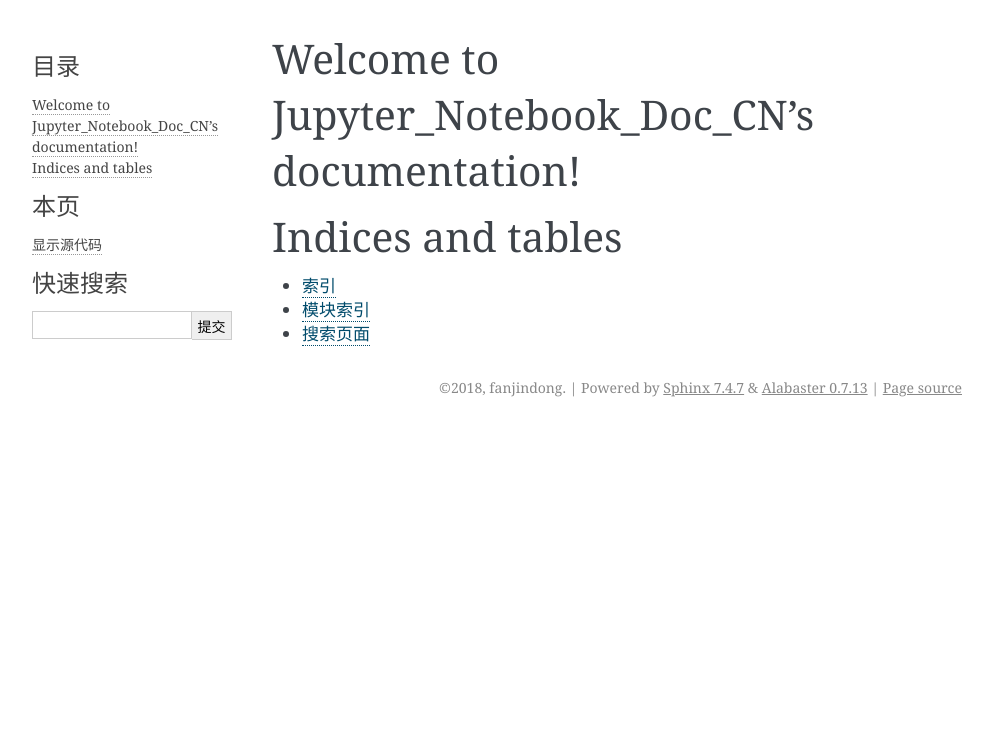
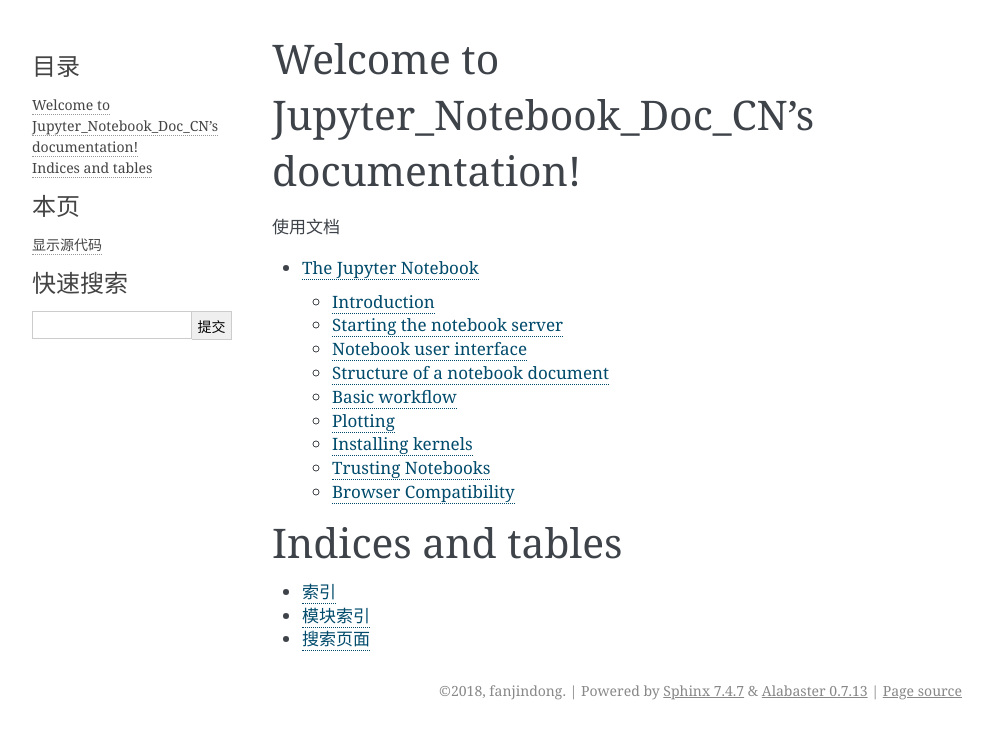
Before and after one commit to fanjindong/Jupyter_Notebook_CH, a Sphinx documentation site: the page built from source/index.rst, in a window 1280 px wide. Shown: the top 739 px of the page, without its empty margins (148-1141 px from the left). Built offline with Sphinx 7.4.7, drawn with Linux system fonts in a browser that asks for light colours; some of the changed lines change nothing that is shown.

Commit message:
fix:notebook

```diff
--- a/source/index.rst
+++ b/source/index.rst
@@ -8,7 +8,9 @@
 
 .. toctree::
    :maxdepth: 2
-   :caption: Contents:
+   :caption: 使用文档
+
+   notebook
 
 
 
--- /dev/null
+++ b/source/notebook.rst
@@ -0,0 +1,416 @@
+.. _htmlnotebook:
+
+The Jupyter Notebook
+====================
+
+Introduction
+------------
+
+这个notebook扩展了基于控制台交互计算的新方向，提供了一个基于web的应用程序来捕捉整个计算过程：
+开发、记录和执行代码，以及输出结果。这个notebook包含了两个组件：
+
+
+**A web application**: a browser-based tool for interactive authoring of
+documents which combine explanatory text, mathematics, computations and their
+rich media output.
+
+**Notebook documents**: a representation of all content visible in the web
+application, including inputs and outputs of the computations, explanatory
+text, mathematics, images, and rich media representations of objects.
+
+.. seealso::
+
+    参阅 :ref:`installation guide <jupyter:install>` 解释如何安装notebook及管理依赖。
+
+
+web application的主要特性
+~~~~~~~~~~~~~~~~~~~~~~~~~~~~~~~~~~~~
+
+* In-browser editing for code, with automatic syntax highlighting,
+  indentation, and tab completion/introspection.
+
+* The ability to execute code from the browser, with the results of
+  computations attached to the code which generated them.
+
+* Displaying the result of computation using rich media representations, such
+  as HTML, LaTeX, PNG, SVG, etc. For example, publication-quality figures
+  rendered by the matplotlib_ library, can be included inline.
+
+* In-browser editing for rich text using the Markdown_ markup language, which
+  can provide commentary for the code, is not limited to plain text.
+
+* The ability to easily include mathematical notation within markdown cells
+  using LaTeX, and rendered natively by MathJax_.
+
+
+
+.. _MathJax: https://www.mathjax.org/
+
+
+Notebook 文档
+~~~~~~~~~~~~~~~~~~
+Notebook documents contains the inputs and outputs of a interactive session as
+well as additional text that accompanies the code but is not meant for
+execution.  In this way, notebook files can serve as a complete computational
+record of a session, interleaving executable code with explanatory text,
+mathematics, and rich representations of resulting objects. These documents
+are internally JSON_ files and are saved with the ``.ipynb`` extension. Since
+JSON is a plain text format, they can be version-controlled and shared with
+colleagues.
+
+.. _JSON: https://en.wikipedia.org/wiki/JSON
+
+Notebooks may be exported to a range of static formats, including HTML (for
+example, for blog posts), reStructuredText, LaTeX, PDF, and slide shows, via
+the nbconvert_ command.
+
+Furthermore, any  ``.ipynb`` notebook document available from a public
+URL can be shared via the `Jupyter Notebook Viewer <nbviewer>`_ (nbviewer_).
+This service loads the notebook document from the URL and renders it as a
+static web page.  The results may thus be shared with a colleague, or as a
+public blog post, without other users needing to install the Jupyter notebook
+themselves.  In effect, nbviewer_ is simply nbconvert_ as
+a web service, so you can do your own static conversions with nbconvert,
+without relying on nbviewer.
+
+
+
+.. seealso::
+
+    :ref:`Details on the notebook JSON file format <nbformat:notebook_file_format>`
+
+
+Notebooks and privacy
+~~~~~~~~~~~~~~~~~~~~~
+
+Because you use Jupyter in a web browser, some people are understandably
+concerned about using it with sensitive data.
+However, if you followed the standard
+`install instructions <https://jupyter.readthedocs.io/en/latest/install.html>`_,
+Jupyter is actually running on your own computer.
+If the URL in the address bar starts with ``http://localhost:`` or
+``http://127.0.0.1:``, it's your computer acting as the server.
+Jupyter doesn't send your data anywhere else—and as it's open source,
+other people can check that we're being honest about this.
+
+You can also use Jupyter remotely:
+your company or university might run the server for you, for instance.
+If you want to work with sensitive data in those cases,
+talk to your IT or data protection staff about it.
+
+We aim to ensure that other pages in your browser or other users on the same
+computer can't access your notebook server. See :ref:`server_security` for
+more about this.
+
+
+Starting the notebook server
+----------------------------
+
+You can start running a notebook server from the command line using the
+following command::
+
+    jupyter notebook
+
+This will print some information about the notebook server in your console,
+and open a web browser to the URL of the web application (by default,
+``http://127.0.0.1:8888``).
+
+The landing page of the Jupyter notebook web application, the **dashboard**,
+shows the notebooks currently available in the notebook directory (by default,
+the directory from which the notebook server was started).
+
+You can create new notebooks from the dashboard with the ``New Notebook``
+button, or open existing ones by clicking on their name.  You can also drag
+and drop ``.ipynb`` notebooks and standard ``.py`` Python source code files
+into the notebook list area.
+
+When starting a notebook server from the command line, you can also open a
+particular notebook directly, bypassing the dashboard, with ``jupyter notebook
+my_notebook.ipynb``. The ``.ipynb`` extension is assumed if no extension is
+given.
+
+When you are inside an open notebook, the `File | Open...` menu option will
+open the dashboard in a new browser tab, to allow you to open another notebook
+from the notebook directory or to create a new notebook.
+
+
+.. note::
+
+   You can start more than one notebook server at the same time, if you want
+   to work on notebooks in different directories.  By default the first
+   notebook server starts on port 8888, and later notebook servers search for
+   ports near that one.  You can also manually specify the port with the
+   ``--port`` option.
+
+Creating a new notebook document
+~~~~~~~~~~~~~~~~~~~~~~~~~~~~~~~~
+
+A new notebook may be created at any time, either from the dashboard, or using
+the :menuselection:`File --> New` menu option from within an active notebook.
+The new notebook is created within the same directory and will open in a new
+browser tab. It will also be reflected as a new entry in the notebook list on
+the dashboard.
+
+.. image:: _static/images/new-notebook.gif
+
+
+Opening notebooks
+~~~~~~~~~~~~~~~~~
+An open notebook has **exactly one** interactive session connected to a
+kernel, which will execute code sent by the user
+and communicate back results.  This kernel remains active if the web browser
+window is closed, and reopening the same notebook from the dashboard will
+reconnect the web application to the same kernel. In the dashboard, notebooks
+with an active kernel have a ``Shutdown`` button next to them, whereas
+notebooks without an active kernel have a ``Delete`` button in its place.
+
+Other clients may connect to the same kernel.
+When each kernel is started, the notebook server prints to the terminal a
+message like this::
+
+    [NotebookApp] Kernel started: 87f7d2c0-13e3-43df-8bb8-1bd37aaf3373
+
+This long string is the kernel's ID which is sufficient for getting the
+information necessary to connect to the kernel. If the notebook uses the IPython
+kernel, you can also see this
+connection data by running the ``%connect_info`` :ref:`magic
+<magics_explained>`, which will print the same ID information along with other
+details.
+
+You can then, for example, manually start a Qt console connected to the *same*
+kernel from the command line, by passing a portion of the ID::
+
+    $ jupyter qtconsole --existing 87f7d2c0
+
+Without an ID, ``--existing`` will  connect to the most recently
+started kernel.
+
+With the IPython kernel, you can also run the ``%qtconsole``
+:ref:`magic <magics_explained>` in the notebook to open a Qt console connected
+to the same kernel.
+
+.. seealso::
+
+    :ref:`ipythonzmq`
+
+Notebook user interface
+-----------------------
+
+When you create a new notebook document, you will be presented with the
+**notebook name**, a **menu bar**, a **toolbar** and an empty **code cell**.
+
+.. image:: ./_static/images/blank-notebook-ui.png
+
+**Notebook name**: The name displayed at the top of the page,
+next to the Jupyter logo, reflects the name of the ``.ipynb`` file.
+Clicking on the notebook name brings up a dialog which allows you to rename it.
+Thus, renaming a notebook
+from "Untitled0" to "My first notebook" in the browser, renames the
+``Untitled0.ipynb`` file to ``My first notebook.ipynb``.
+
+**Menu bar**: The menu bar presents different options that may be used to
+manipulate the way the notebook functions.
+
+**Toolbar**: The tool bar gives a quick way of performing the most-used
+operations within the notebook, by clicking on an icon.
+
+**Code cell**: the default type of cell; read on for an explanation of cells.
+
+
+Structure of a notebook document
+--------------------------------
+
+The notebook consists of a sequence of cells.  A cell is a multiline text input
+field, and its contents can be executed by using :kbd:`Shift-Enter`, or by
+clicking either the "Play" button the toolbar, or :guilabel:`Cell`, :guilabel:`Run` in the menu bar.
+The execution behavior of a cell is determined by the cell's type.  There are three
+types of cells: **code cells**, **markdown cells**, and **raw cells**.  Every
+cell starts off being a **code cell**, but its type can be changed by using a
+drop-down on the toolbar (which will be "Code", initially), or via
+:ref:`keyboard shortcuts <keyboard-shortcuts>`.
+
+For more information on the different things you can do in a notebook,
+see the `collection of examples
+<https://nbviewer.jupyter.org/github/jupyter/notebook/tree/master/docs/source/examples/Notebook/>`_.
+
+Code cells
+~~~~~~~~~~
+A *code cell* allows you to edit and write new code, with full syntax
+highlighting and tab completion. The programming language you use depends
+on the *kernel*, and the default kernel (IPython) runs Python code.
+
+When a code cell is executed, code that it contains is sent to the kernel
+associated with the notebook.  The results that are returned from this
+computation  are then displayed in the notebook as the cell's *output*. The
+output is not limited to text, with many other possible forms of output are
+also possible, including ``matplotlib`` figures and HTML tables (as used, for
+example, in the ``pandas`` data analysis package). This is known as IPython's
+*rich display* capability.
+
+.. seealso::
+
+   `Rich Output`_  example notebook
+
+Markdown cells
+~~~~~~~~~~~~~~
+You can document the computational process in a literate way, alternating
+descriptive text with code, using *rich text*. In IPython this is accomplished
+by marking up text with the Markdown language. The corresponding cells are
+called *Markdown cells*. The Markdown language provides a simple way to
+perform this text markup, that is, to specify which parts of the text should
+be emphasized (italics), bold, form lists, etc.
+
+If you want to provide structure for your document, you can use markdown
+headings. Markdown headings consist of 1 to 6 hash # signs ``#`` followed by a
+space and the title of your section. The markdown heading will be converted
+to a clickable link for a section of the notebook. It is also used as a hint
+when exporting to other document formats, like PDF.
+
+When a Markdown cell is executed, the Markdown code is converted into
+the corresponding formatted rich text. Markdown allows arbitrary HTML code for
+formatting.
+
+Within Markdown cells, you can also include *mathematics* in a straightforward
+way, using standard LaTeX notation: ``$...$`` for inline mathematics and
+``$$...$$`` for displayed mathematics. When the Markdown cell is executed,
+the LaTeX portions are automatically rendered in the HTML output as equations
+with high quality typography. This is made possible by MathJax_, which
+supports a `large subset <mathjax_tex>`_ of LaTeX functionality
+
+.. _mathjax_tex: https://docs.mathjax.org/en/latest/tex.html
+
+Standard mathematics environments defined by LaTeX and AMS-LaTeX (the
+``amsmath`` package) also work, such as
+``\begin{equation}...\end{equation}``, and ``\begin{align}...\end{align}``.
+New LaTeX macros may be defined using standard methods,
+such as ``\newcommand``, by placing them anywhere *between math delimiters* in
+a Markdown cell. These definitions are then available throughout the rest of
+the IPython session.
+
+.. seealso::
+
+    `Working with Markdown Cells`_ example notebook
+
+Raw cells
+~~~~~~~~~
+
+*Raw* cells provide a place in which you can write *output* directly.
+Raw cells are not evaluated by the notebook.
+When passed through nbconvert_, raw cells arrive in the
+destination format unmodified. For example, you can type full LaTeX
+into a raw cell, which will only be rendered by LaTeX after conversion by
+nbconvert.
+
+
+Basic workflow
+--------------
+
+The normal workflow in a notebook is, then, quite similar to a standard
+IPython session, with the difference that you can edit cells in-place multiple
+times until you obtain the desired results, rather than having to
+rerun separate scripts with the ``%run`` magic command.
+
+
+Typically, you will work on a computational problem in pieces, organizing
+related ideas into cells and moving forward once previous parts work
+correctly. This is much more convenient for interactive exploration than
+breaking up a computation into scripts that must be executed together, as was
+previously necessary, especially if parts of them take a long time to run.
+
+To interrupt a calculation which is taking too long, use the :guilabel:`Kernel`,
+:guilabel:`Interrupt` menu option, or the :kbd:`i,i` keyboard shortcut.
+Similarly, to restart the whole computational process,
+use the :guilabel:`Kernel`, :guilabel:`Restart` menu option or :kbd:`0,0`
+shortcut.
+
+A notebook may be downloaded as a ``.ipynb`` file or converted to a number of
+other formats using the menu option :guilabel:`File`, :guilabel:`Download as`.
+
+.. seealso::
+
+    `Running Code in the Jupyter Notebook`_ example notebook
+
+    `Notebook Basics`_ example notebook
+
+.. _keyboard-shortcuts:
+
+Keyboard shortcuts
+~~~~~~~~~~~~~~~~~~
+All actions in the notebook can be performed with the mouse, but keyboard
+shortcuts are also available for the most common ones. The essential shortcuts
+to remember are the following:
+
+* :kbd:`Shift-Enter`:  run cell
+    Execute the current cell, show any output, and jump to the next cell below.
+    If :kbd:`Shift-Enter` is invoked on the last cell, it makes a new cell below.
+    This is equivalent to clicking the :guilabel:`Cell`, :guilabel:`Run` menu
+    item, or the Play button in the toolbar.
+
+* :kbd:`Esc`: Command mode
+    In command mode, you can navigate around the notebook using keyboard shortcuts.
+
+* :kbd:`Enter`: Edit mode
+    In edit mode, you can edit text in cells.
+
+For the full list of available shortcuts, click :guilabel:`Help`,
+:guilabel:`Keyboard Shortcuts` in the notebook menus.
+
+Plotting
+--------
+One major feature of the Jupyter notebook is the ability to display plots that
+are the output of running code cells. The IPython kernel is designed to work
+seamlessly with the matplotlib_ plotting library to provide this functionality.
+Specific plotting library integration is a feature of the kernel.
+
+Installing kernels
+------------------
+
+For information on how to install a Python kernel, refer to the
+`IPython install page <https://ipython.org/install.html>`__.
+
+The Jupyter wiki has a long list of `Kernels for other languages
+<https://github.com/jupyter/jupyter/wiki/Jupyter-kernels>`_.
+They usually come with instructions on how to make the kernel available
+in the notebook.
+
+
+.. _signing_notebooks:
+
+Trusting Notebooks
+------------------
+
+To prevent untrusted code from executing on users' behalf when notebooks open,
+we store a signature of each trusted notebook.
+The notebook server verifies this signature when a notebook is opened.
+If no matching signature is found,
+Javascript and HTML output will not be displayed
+until they are regenerated by re-executing the cells.
+
+Any notebook that you have fully executed yourself will be
+considered trusted, and its HTML and Javascript output will be displayed on
+load.
+
+If you need to see HTML or Javascript output without re-executing,
+and you are sure the notebook is not malicious, you can tell Jupyter to trust it
+at the command-line with::
+
+    $ jupyter trust mynotebook.ipynb
+
+See :ref:`notebook_security` for more details about the trust mechanism.
+
+Browser Compatibility
+---------------------
+
+The Jupyter Notebook aims to support the latest versions of these browsers:
+
+* Chrome
+* Safari
+* Firefox
+
+Up to date versions of Opera and Edge may also work, but if they don't, please
+use one of the supported browsers.
+
+Using Safari with HTTPS and an untrusted certificate is known to not work
+(websockets will fail).
+
+.. include:: links.txt
```
